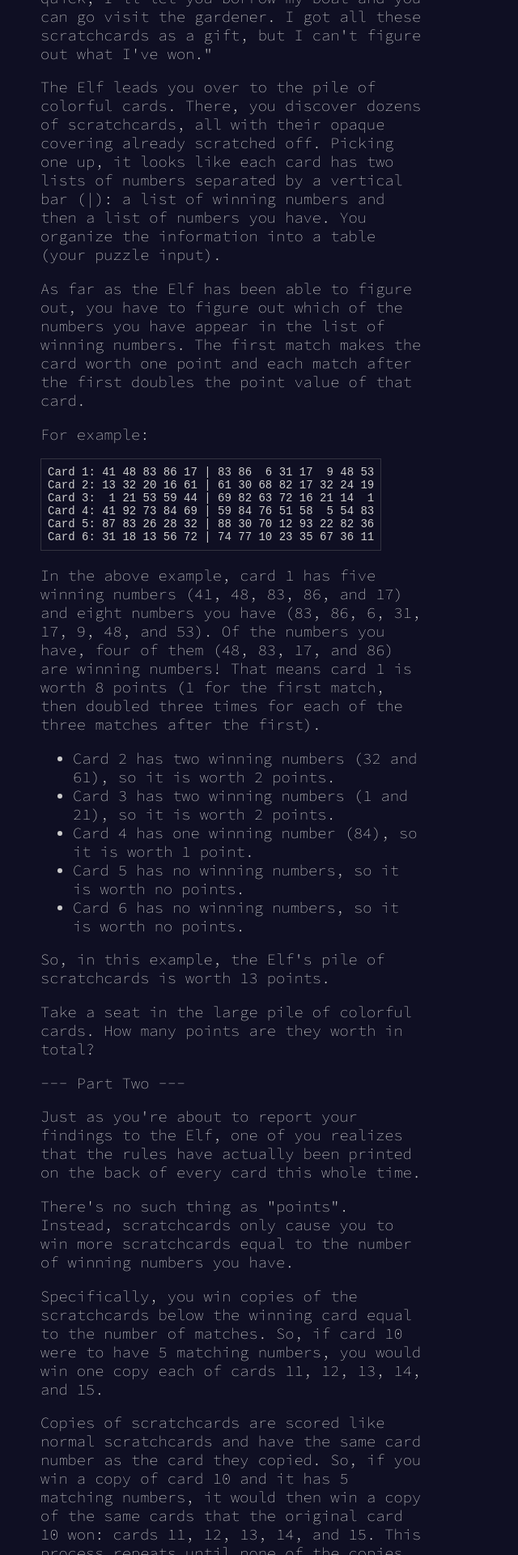
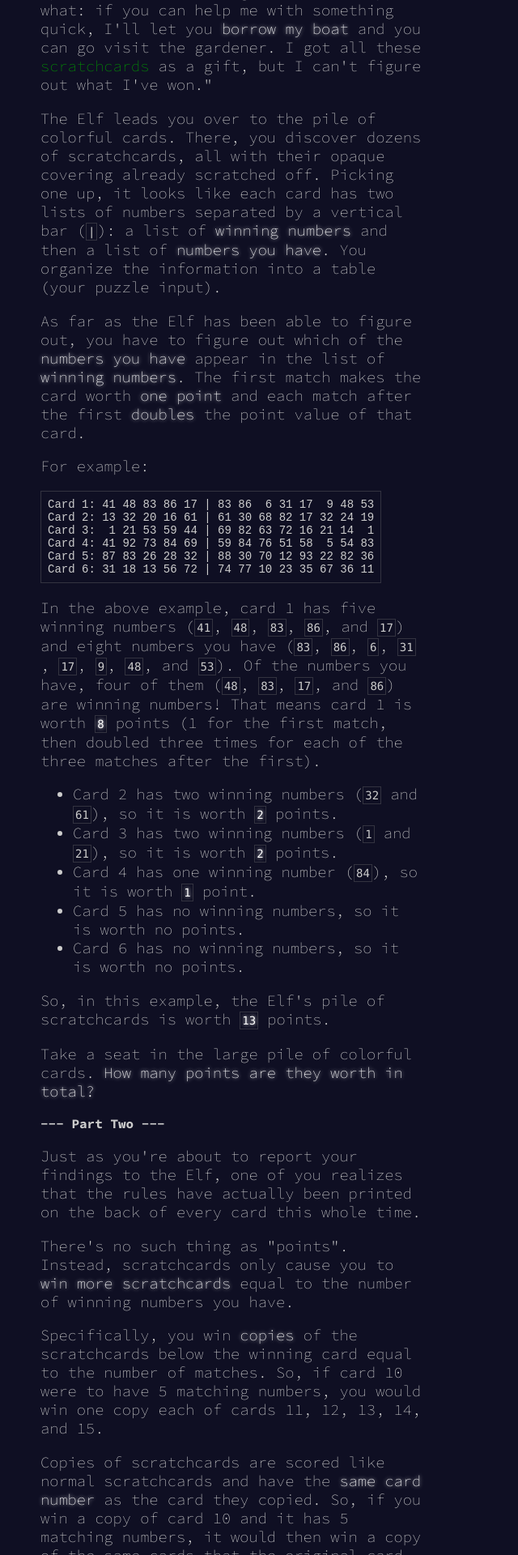
Before and after one commit to vit134/vit134.github.io, a React (Create React App) app: page / in a window 1280 px wide. Shown: the part 880-2800 px from the top of the page at 81% size, without its empty margins (0-640 px from the left). Built offline with nearby package versions, Linux system fonts and the light colour scheme.

Commit message:
day 4 redesign

```diff
--- a/src/components/exercise-layout/styles.module.css
+++ b/src/components/exercise-layout/styles.module.css
@@ -10,6 +10,10 @@
 
 .col_right {
     flex-grow: 1;
+}
+
+.root h2 {
+    font-size: 16px;
 }
 
 .root em {
@@ -34,6 +38,15 @@
     border: 1px solid #333340;
 }
 
+.root a {
+    text-decoration: none;
+    color: #009900;
+}
+
+.root a:hover {
+    color: #99ff99;
+}
+
 .title {
     display: flex;
     gap: 4px;
--- a/src/execises/day4/index.tsx
+++ b/src/execises/day4/index.tsx
@@ -7,22 +7,15 @@ import partTwoText from './exercise/part-two/text';
 
 const Ex = () => (
     <>
+        <h2>--- Day 4: Scratchcards ---</h2>
         <p>The gondola takes you up. Strangely, though, the ground doesn't seem to be coming with you; you're not climbing a mountain. As the circle of Snow Island recedes below you, an entire new landmass suddenly appears above you! The gondola carries you to the surface of the new island and lurches into the station.</p>
-
-        <p>As you exit the gondola, the first thing you notice is that the air here is much warmer than it was on Snow Island. It's also quite humid. Is this where the water source is?</p>
-
+        <p>As you exit the gondola, the first thing you notice is that the air here is much <em>warmer</em> than it was on Snow Island. It's also quite <em>humid</em>. Is this where the water source is?</p>
         <p>The next thing you notice is an Elf sitting on the floor across the station in what seems to be a pile of colorful square cards.</p>
-
         <p>"Oh! Hello!" The Elf excitedly runs over to you. "How may I be of service?" You ask about water sources.</p>
-
-        <p>"I'm not sure; I just operate the gondola lift. That does sound like something we'd have, though - this is Island Island, after all! I bet the gardener would know. He's on a different island, though - er, the small kind surrounded by water, not the floating kind. We really need to come up with a better naming scheme. Tell you what: if you can help me with something quick, I'll let you borrow my boat and you can go visit the gardener. I got all these scratchcards as a gift, but I can't figure out what I've won."</p>
-
-        <p>The Elf leads you over to the pile of colorful cards. There, you discover dozens of scratchcards, all with their opaque covering already scratched off. Picking one up, it looks like each card has two lists of numbers separated by a vertical bar (|): a list of winning numbers and then a list of numbers you have. You organize the information into a table (your puzzle input).</p>
-
-        <p>As far as the Elf has been able to figure out, you have to figure out which of the numbers you have appear in the list of winning numbers. The first match makes the card worth one point and each match after the first doubles the point value of that card.</p>
-
+        <p>"I'm not sure; I just operate the gondola lift. That does sound like something we'd have, though - this is <em><span title="I find this way funnier than it has any right to be.">Island Island</span></em>, after all! I bet the <em>gardener</em> would know. He's on a different island, though - er, the small kind surrounded by water, not the floating kind. We really need to come up with a better naming scheme. Tell you what: if you can help me with something quick, I'll let you <em>borrow my boat</em> and you can go visit the gardener. I got all these <a href="https://en.wikipedia.org/wiki/Scratchcard" target="_blank">scratchcards</a> as a gift, but I can't figure out what I've won."</p>
+        <p>The Elf leads you over to the pile of colorful cards. There, you discover dozens of scratchcards, all with their opaque covering already scratched off. Picking one up, it looks like each card has two lists of numbers separated by a vertical bar (<code>|</code>): a list of <em>winning numbers</em> and then a list of <em>numbers you have</em>. You organize the information into a table (your puzzle input).</p>
+        <p>As far as the Elf has been able to figure out, you have to figure out which of the <em>numbers you have</em> appear in the list of <em>winning numbers</em>. The first match makes the card worth <em>one point</em> and each match after the first <em>doubles</em> the point value of that card.</p>
         <p>For example:</p>
-
         <pre>
             Card 1: 41 48 83 86 17 | 83 86  6 31 17  9 48 53<br />
             Card 2: 13 32 20 16 61 | 61 30 68 82 17 32 24 19<br />
@@ -31,33 +24,23 @@ const Ex = () => (
             Card 5: 87 83 26 28 32 | 88 30 70 12 93 22 82 36<br />
             Card 6: 31 18 13 56 72 | 74 77 10 23 35 67 36 11
         </pre>
-
-        <p>In the above example, card 1 has five winning numbers (41, 48, 83, 86, and 17) and eight numbers you have (83, 86, 6, 31, 17, 9, 48, and 53). Of the numbers you have, four of them (48, 83, 17, and 86) are winning numbers! That means card 1 is worth 8 points (1 for the first match, then doubled three times for each of the three matches after the first).</p>
-
+        <p>In the above example, card 1 has five winning numbers (<code>41</code>, <code>48</code>, <code>83</code>, <code>86</code>, and <code>17</code>) and eight numbers you have (<code>83</code>, <code>86</code>, <code>6</code>, <code>31</code>, <code>17</code>, <code>9</code>, <code>48</code>, and <code>53</code>). Of the numbers you have, four of them (<code>48</code>, <code>83</code>, <code>17</code>, and <code>86</code>) are winning numbers! That means card 1 is worth <code><em>8</em></code> points (1 for the first match, then doubled three times for each of the three matches after the first).</p>
         <ul>
-            <li>Card 2 has two winning numbers (32 and 61), so it is worth 2 points.</li>
-            <li>Card 3 has two winning numbers (1 and 21), so it is worth 2 points.</li>
-            <li>Card 4 has one winning number (84), so it is worth 1 point.</li>
+            <li>Card 2 has two winning numbers (<code>32</code> and <code>61</code>), so it is worth <code><em>2</em></code> points.</li>
+            <li>Card 3 has two winning numbers (<code>1</code> and <code>21</code>), so it is worth <code><em>2</em></code> points.</li>
+            <li>Card 4 has one winning number (<code>84</code>), so it is worth <code><em>1</em></code> point.</li>
             <li>Card 5 has no winning numbers, so it is worth no points.</li>
             <li>Card 6 has no winning numbers, so it is worth no points.</li>
         </ul>
+        <p>So, in this example, the Elf's pile of scratchcards is worth <code><em>13</em></code> points.</p>
+        <p>Take a seat in the large pile of colorful cards. <em>How many points are they worth in total?</em></p>
 
-        <p>So, in this example, the Elf's pile of scratchcards is worth 13 points.</p>
-
-        <p>Take a seat in the large pile of colorful cards. How many points are they worth in total?</p>
-
-        <p>--- Part Two ---</p>
-
+        <h2 id="part2">--- Part Two ---</h2>
         <p>Just as you're about to report your findings to the Elf, one of you realizes that the rules have actually been printed on the back of every card this whole time.</p>
-
-        <p>There's no such thing as "points". Instead, scratchcards only cause you to win more scratchcards equal to the number of winning numbers you have.</p>
-
-        <p>Specifically, you win copies of the scratchcards below the winning card equal to the number of matches. So, if card 10 were to have 5 matching numbers, you would win one copy each of cards 11, 12, 13, 14, and 15.</p>
-
-        <p>Copies of scratchcards are scored like normal scratchcards and have the same card number as the card they copied. So, if you win a copy of card 10 and it has 5 matching numbers, it would then win a copy of the same cards that the original card 10 won: cards 11, 12, 13, 14, and 15. This process repeats until none of the copies cause you to win any more cards. (Cards will never make you copy a card past the end of the table.)</p>
-
+        <p>There's no such thing as "points". Instead, scratchcards only cause you to <em>win more scratchcards</em> equal to the number of winning numbers you have.</p>
+        <p>Specifically, you win <em>copies</em> of the scratchcards below the winning card equal to the number of matches. So, if card 10 were to have 5 matching numbers, you would win one copy each of cards 11, 12, 13, 14, and 15.</p>
+        <p>Copies of scratchcards are scored like normal scratchcards and have the <em>same card number</em> as the card they copied. So, if you win a copy of card 10 and it has 5 matching numbers, it would then win a copy of the same cards that the original card 10 won: cards 11, 12, 13, 14, and 15. This process repeats until none of the copies cause you to win any more cards. (Cards will never make you copy a card past the end of the table.)</p>
         <p>This time, the above example goes differently:</p>
-
         <pre>
             Card 1: 41 48 83 86 17 | 83 86  6 31 17  9 48 53<br />
             Card 2: 13 32 20 16 61 | 61 30 68 82 17 32 24 19<br />
@@ -66,20 +49,17 @@ const Ex = () => (
             Card 5: 87 83 26 28 32 | 88 30 70 12 93 22 82 36<br />
             Card 6: 31 18 13 56 72 | 74 77 10 23 35 67 36 11
         </pre>
-
         <ul>
             <li>Card 1 has four matching numbers, so you win one copy each of the next four cards: cards 2, 3, 4, and 5.</li>
             <li>Your original card 2 has two matching numbers, so you win one copy each of cards 3 and 4.</li>
             <li>Your copy of card 2 also wins one copy each of cards 3 and 4.</li>
-            <li>Your four instances of card 3 (one original and three copies) have two matching numbers, so you win four copies each of cards 4 and 5.</li>
-            <li>Your eight instances of card 4 (one original and seven copies) have one matching number, so you win eight copies of card 5.</li>
+            <li>Your four instances of card 3 (one original and three copies) have two matching numbers, so you win <em>four</em> copies each of cards 4 and 5.</li>
+            <li>Your eight instances of card 4 (one original and seven copies) have one matching number, so you win <em>eight</em> copies of card 5.</li>
             <li>Your fourteen instances of card 5 (one original and thirteen copies) have no matching numbers and win no more cards.</li>
             <li>Your one instance of card 6 (one original) has no matching numbers and wins no more cards.</li>
         </ul>
-
-        <p>Once all of the originals and copies have been processed, you end up with 1 instance of card 1, 2 instances of card 2, 4 instances of card 3, 8 instances of card 4, 14 instances of card 5, and 1 instance of card 6. In total, this example pile of scratchcards causes you to ultimately have 30 scratchcards!</p>
-
-        <p>Process all of the original and copied scratchcards until no more scratchcards are won. Including the original set of scratchcards, how many total scratchcards do you end up with?</p>
+        <p>Once all of the originals and copies have been processed, you end up with <code><em>1</em></code> instance of card 1, <code><em>2</em></code> instances of card 2, <code><em>4</em></code> instances of card 3, <code><em>8</em></code> instances of card 4, <code><em>14</em></code> instances of card 5, and <code><em>1</em></code> instance of card 6. In total, this example pile of scratchcards causes you to ultimately have <code><em>30</em></code> scratchcards!</p>
+        <p>Process all of the original and copied scratchcards until no more scratchcards are won. Including the original set of scratchcards, <em>how many total scratchcards do you end up with?</em></p>
     </>
 );
 
```
